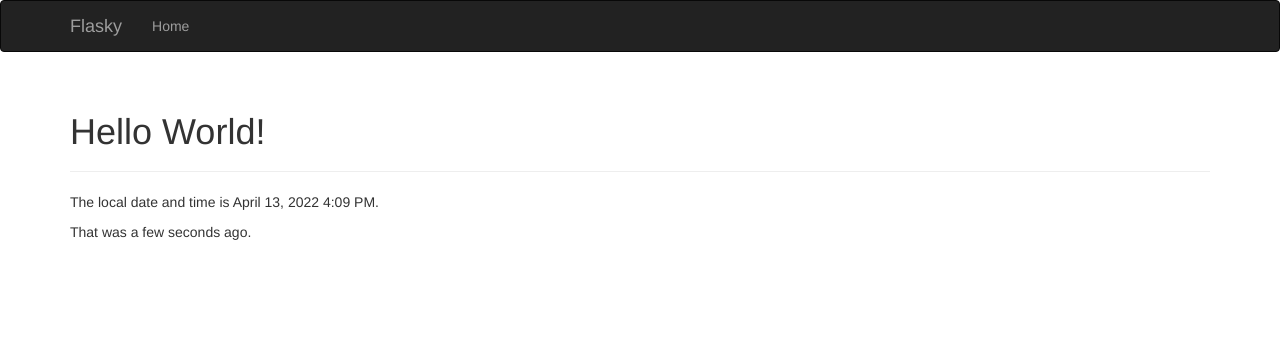
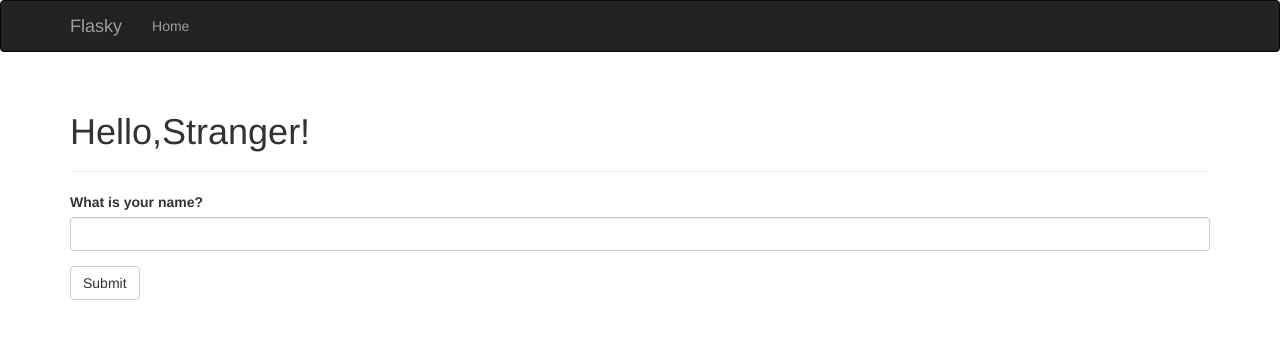
Before and after one commit to FreshManzzzzz/flasky, a Flask app: page / in a window 1280 px wide. Shown: the top 339 px of the page. Run offline with Flask 2, Linux system fonts and the light colour scheme; some libraries are stand-ins or nearby versions.

Commit message:
狗书第四章

```diff
--- a/hello.py
+++ b/hello.py
@@ -1,17 +1,28 @@
 from datetime import datetime
 
-from flask import Flask, render_template
+from flask import Flask, render_template, session, redirect, url_for, flash
 from flask_bootstrap import Bootstrap
+from flask_wtf import FlaskForm
+from wtforms import StringField, SubmitField
+from wtforms.validators import DataRequired
 from flask_moment import Moment
 
 app = Flask(__name__)
+app.config['SECRET_KEY'] = 'hard to guess string'
 bootstarp = Bootstrap(app)
 moment = Moment(app)
 
 
-@app.route('/')
+@app.route('/', methods=['GET', 'POST'])
 def index():
-    return render_template('index.html', current_time=datetime.utcnow())
+    form = NameForm()
+    if form.validate_on_submit():
+        old_name = session.get('name')
+        if old_name is not None and old_name != form.name.data:
+            flash('Looks like you have changed your name!')
+        session['name'] = form.name.data
+        return redirect(url_for('index'))
+    return render_template('index.html', form=form, name=session.get('name'))
 
 
 @app.route('/user/<name>')
@@ -27,3 +38,8 @@ def page_not_found(e):
 @app.errorhandler(500)
 def internal_server_error(e):
     return render_template('500.html'), 500
+
+
+class NameForm(FlaskForm):
+    name = StringField('What is your name?', validators=[DataRequired()])
+    submit = SubmitField('Submit')
--- a/templates/base.html
+++ b/templates/base.html
@@ -31,6 +31,12 @@
 
 {% block content %}
 <div class="container">
+    {% for message in get_flashed_messages() %}
+    <div class="alert alert-warning">
+        <button type="button" class="close" data-dismiss="alert">&times;</button>
+        {{ message }}
+    </div>
+    {% endfor %}
     {% block page_content %}{% endblock %}
 </div>
 
--- a/templates/index.html
+++ b/templates/index.html
@@ -1,11 +1,12 @@
 {% extends "base.html" %}
+{% import "bootstrap/wtf.html" as wtf %}
 
 {% block title %}Flasky{% endblock %}
 
 {% block page_content %}
 <div class="page-header">
-    <h1>Hello World!</h1>
+    <h1>Hello,{% if name %}{{ name }}{% else %}Stranger{% endif %}!</h1>
 </div>
-<p>The local date and time is {{ moment(current_time).format('LLL') }}.</p>
-<p>That was {{ moment(current_time).fromNow(refresh=True) }}.</p>
+{{ wtf.quick_form(form) }}
+
 {% endblock %}
```
